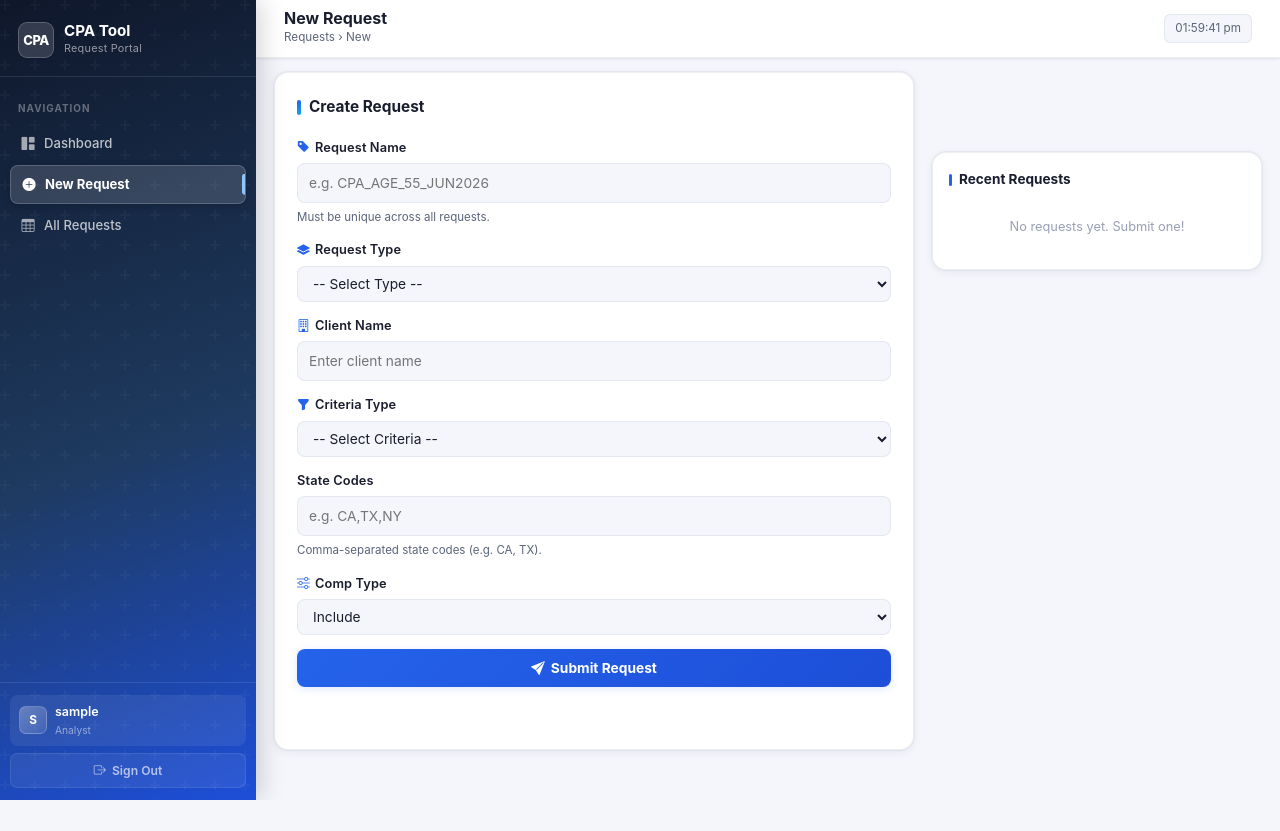
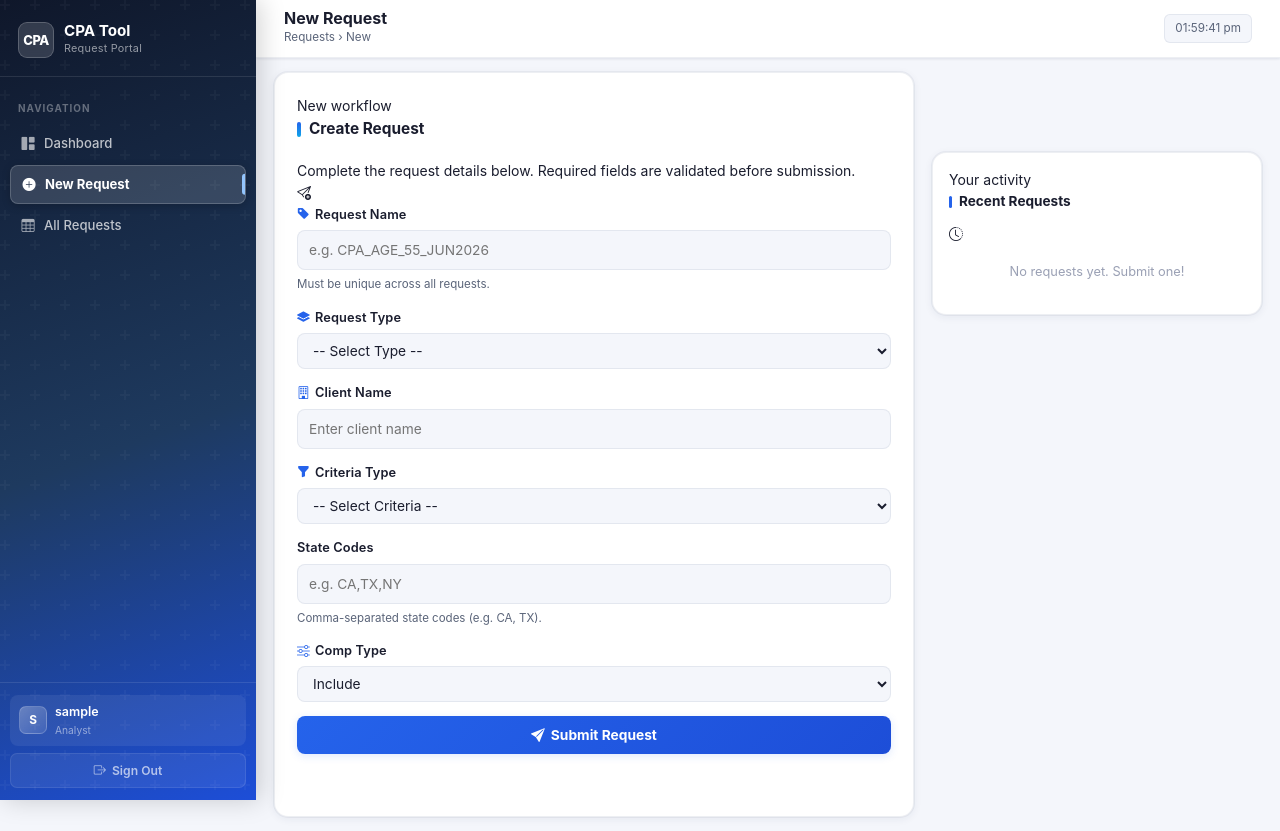
Before and after one commit to Jaideep-7-jai/CPA-Tool, a Flask app: page /new-request in a window 1280 px wide. Before the commit the page ends 800 px from the top, so only its background shows below. Run offline with Flask 3, Linux system fonts and the light colour scheme; the visitor is signed in with stand-in values (Sample User, id 1); data that the repository does not hold is empty; some web fonts are replaced.

Commit message:
feat: refresh CPA portal interface

```diff
--- a/templates/new_request.html
+++ b/templates/new_request.html
@@ -8,7 +8,10 @@
 
   <!-- ── Form ─────────────────────────────────── -->
   <section class="form-section">
-    <h2>Create Request</h2>
+    <div class="form-card-heading">
+      <div><span class="eyebrow">New workflow</span><h2>Create Request</h2><p>Complete the request details below. Required fields are validated before submission.</p></div>
+      <div class="form-heading-icon"><i class="bi bi-send-plus"></i></div>
+    </div>
     <form id="requestForm" class="request-form" enctype="multipart/form-data">
 
       <!-- 1. Request Name -->
@@ -118,7 +121,7 @@
 
   <!-- ── History Sidebar ───────────────────────── -->
   <section class="history-section">
-    <h2>Recent Requests</h2>
+    <div class="history-heading"><div><span class="eyebrow">Your activity</span><h2>Recent Requests</h2></div><i class="bi bi-clock-history"></i></div>
     {% if recent %}
       <div class="history-list">
         {% for r in recent %}
```
